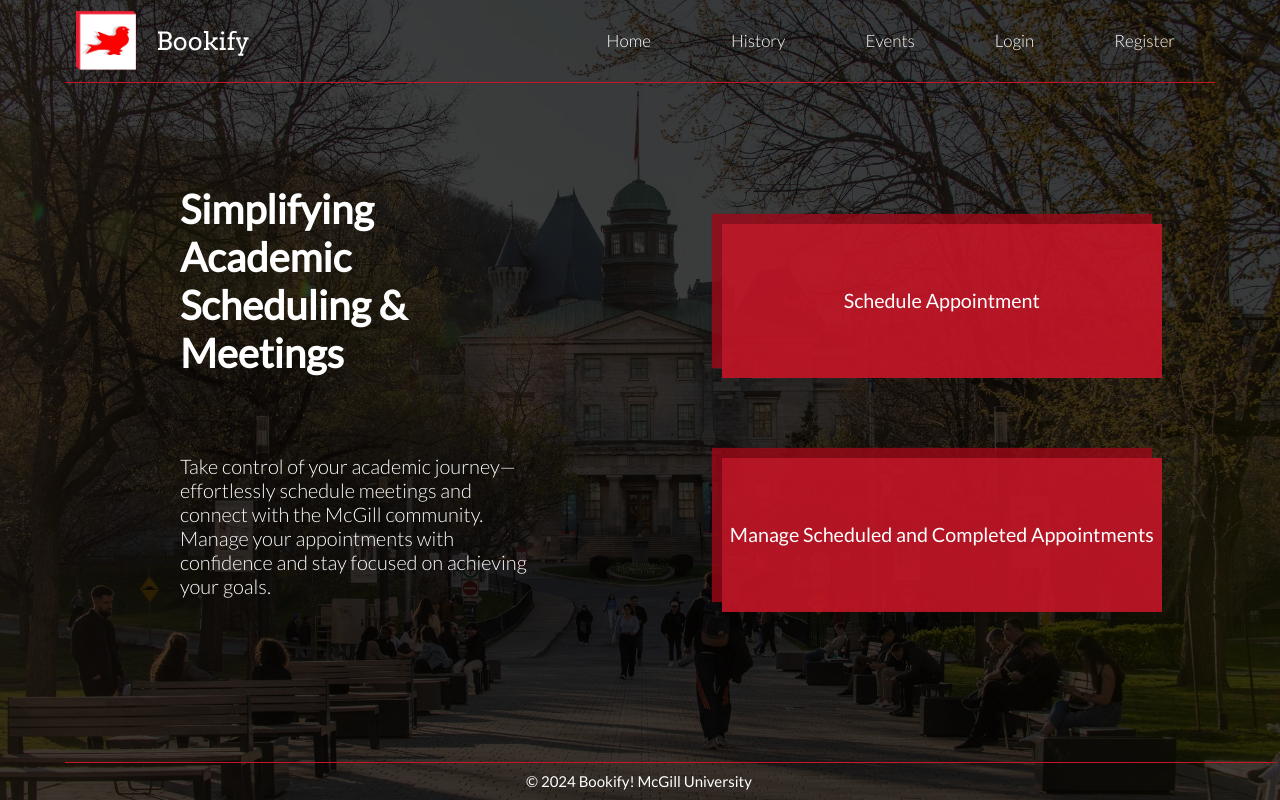
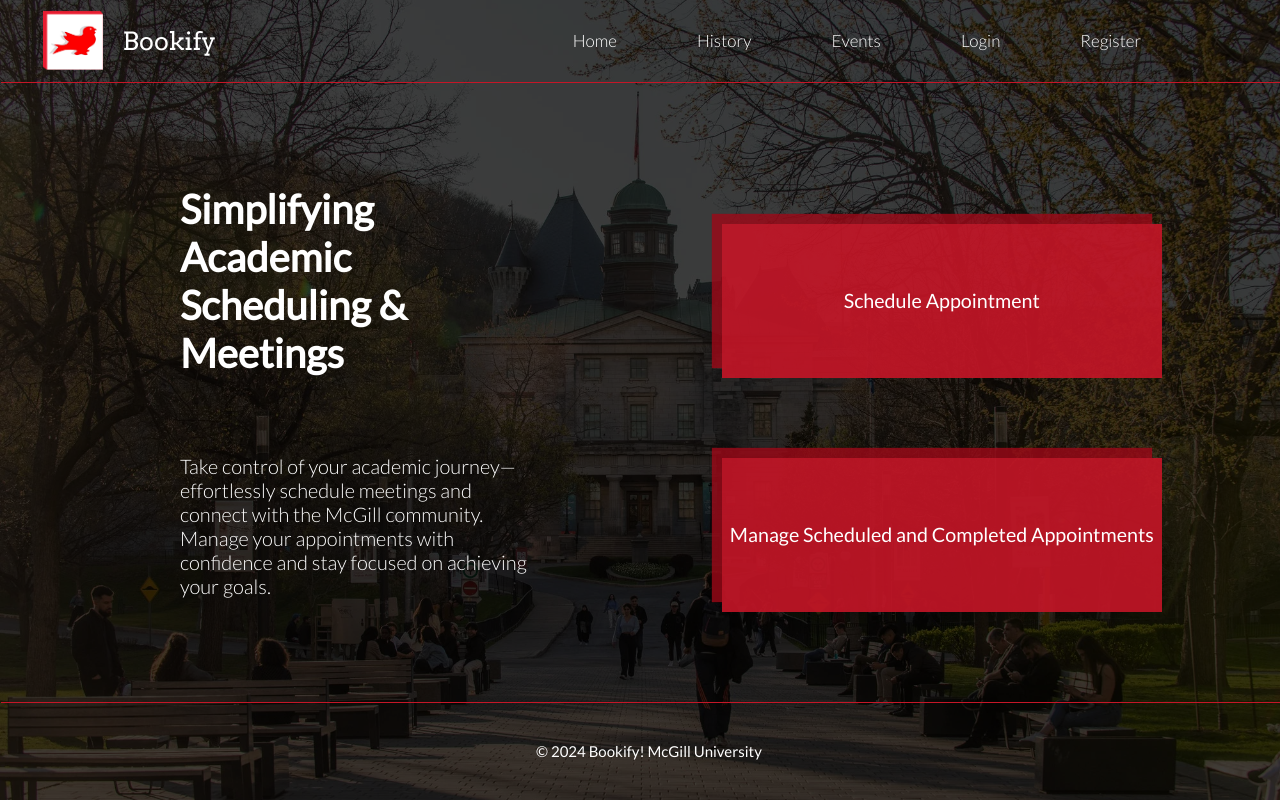
Before and after one commit to andretandoc/bookify, a React (Vite) app in the folder client/: page / in a window 1280 px wide. Built offline with nearby package versions, Linux system fonts and the light colour scheme.

Commit message:
landing page done

```diff
--- a/client/src/components/Footer.jsx
+++ b/client/src/components/Footer.jsx
@@ -1,4 +1,3 @@
-
 function Footer() {
     return(
         <div className = "footer">
--- a/client/src/index.css
+++ b/client/src/index.css
@@ -124,7 +124,6 @@
   justify-content: space-between;
   align-items: center;
   margin-right: auto;
-  margin-left: auto;
   padding: 10px 30px;
   width: 90%;
   position: relative;
@@ -134,9 +133,8 @@
   content: "";
   position: absolute;
   bottom: 0;
-  left: 50%;
-  transform: translateX(-50%);
-  width: 95%;
+  left: 0;
+  width: 100vw;
   height: 1px;
   background-color: #c61627;
 }
@@ -231,7 +229,7 @@
 }
 
 /* Responsive header */
-@media (max-width: 800px) {
+@media (max-width: 950px) {
   header {
     flex-direction: row;
     justify-content: space-between;
@@ -301,13 +299,13 @@
 /* Footer Section */
 /******************************************************************/
 
-footer {
+Footer {
   display: flex;
   justify-content: center;
   align-items: center;
   margin-left: auto;
   margin-right: auto;
-  padding: 10px 30px;
+  padding: 40px;
   position: fixed;
   width: 95%;
   height: max-content;
@@ -315,32 +313,14 @@
   bottom: 0;
 }
 
-footer::before {
+Footer::before {
   content: "";
   position: absolute;
   top: 0;
-  left: 52.5%;
-  transform: translateX(-50%);
-  width: 95%;
+  left: 0;
+  width: 100%;
   height: 1px;
   background-color: #c61627;
-}
-
-footer a {
-  color: white;
-  text-decoration: none;
-  font-size: 15px;
-  margin: 2%;
-  transition: color 0.3s ease;
-  font-weight: bolder;
-}
-
-footer a:hover {
-  color: #c61627;
-}
-
-footer a:active {
-  transform: translateY(1px);
 }
 
 /******************************************************************/
@@ -546,7 +526,7 @@
 
 
 /*Home page body responsive*/
-@media (max-width: 800px) {
+@media (max-width: 900px) {
   body.nav-open .content-wrapper {
     margin-top: 150px;
   }
```
